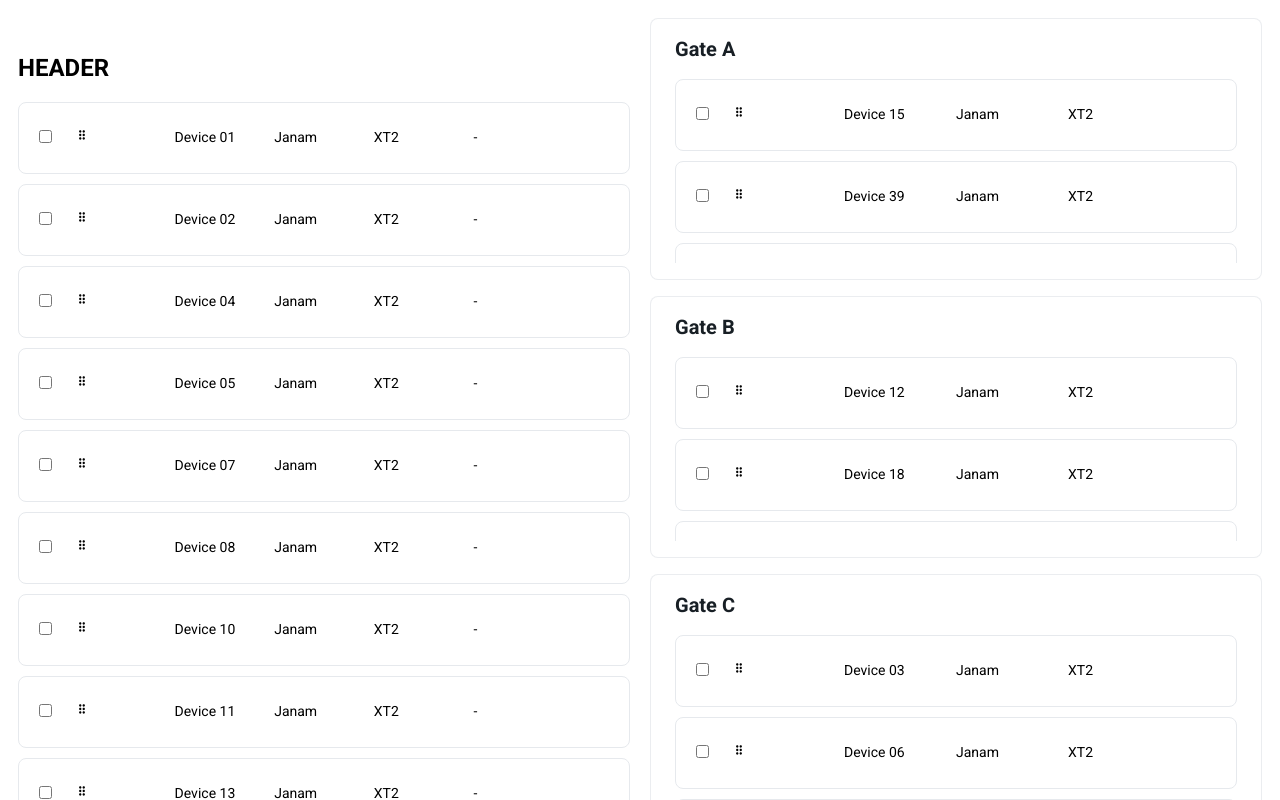
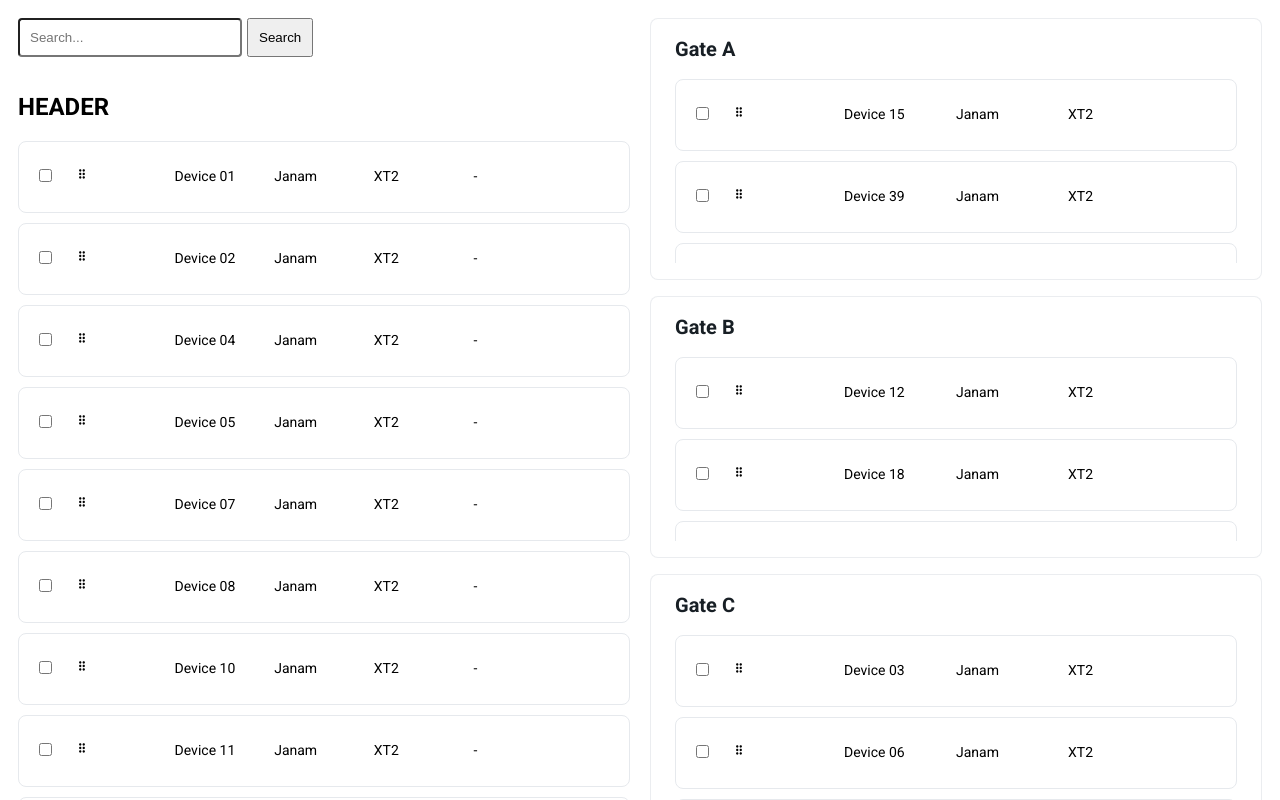
Before and after one commit to carlagromero/dnd-demo, a React (Vite) app: page / in a window 1280 px wide. Shown: the top 800 px of the page. Built offline with nearby package versions, Linux system fonts and the light colour scheme.

Commit message:
feat: add SearchBar component

```diff
--- a/src/components/DnDTable/DnDList.tsx
+++ b/src/components/DnDTable/DnDList.tsx
@@ -8,6 +8,7 @@ interface DnDListProps {
   items: EquipmentsInterface[];
   setAllItems: React.Dispatch<React.SetStateAction<EquipmentsInterface[]>>;
   id: number;
+  name: string;
   fieldsToShow: string[];
   showHeader: boolean;
 }
@@ -16,6 +17,7 @@ const DnDList: React.FC<DnDListProps> = ({
   items,
   setAllItems,
   id,
+  name,
   fieldsToShow,
   showHeader,
 }) => {
@@ -24,15 +26,16 @@ const DnDList: React.FC<DnDListProps> = ({
   const [{ isOver }, drop] = useDrop(
     {
       accept: id !== 0 ? "ITEM" : "",
-      drop: (item: { id: number; ids?: number[] }) => {
-        const itemsToMove = item.ids || [item.id];
+      drop: (item: { ids?: number[] }) => {
+        const itemsToMove = item.ids;
+
         setAllItems((prevItems) =>
           prevItems.map((i) =>
-            itemsToMove.includes(i.id)
+            itemsToMove?.includes(i.id)
               ? {
                   ...i,
                   assignedTo: id,
-                  assignedToName: id === 1 ? "Gate A" : "Gate B",
+                  assignedToName: name,
                 }
               : i
           )
@@ -67,7 +70,7 @@ const DnDList: React.FC<DnDListProps> = ({
           <DnDListItems
             key={item.id}
             item={item}
-            origin={id}
+            assignedTo={id}
             fieldsToShow={fieldsToShow}
             handleCheckboxChange={handleCheckboxChange}
             isSelected={selectedItems.includes(item.id)}
--- a/src/components/DnDTable/DnDListItem.tsx
+++ b/src/components/DnDTable/DnDListItem.tsx
@@ -9,7 +9,7 @@ import { MdOutlineDragIndicator } from "react-icons/md";
 
 interface DnDListItemsProps {
   item: EquipmentsInterface;
-  origin: number;
+  assignedTo: number;
   fieldsToShow: string[];
   handleCheckboxChange: (itemId: number) => void;
   isSelected: boolean;
@@ -19,7 +19,7 @@ interface DnDListItemsProps {
 
 const DnDListItem: React.FC<DnDListItemsProps> = ({
   item,
-  origin,
+  assignedTo,
   fieldsToShow,
   handleCheckboxChange,
   isSelected,
@@ -30,9 +30,7 @@ const DnDListItem: React.FC<DnDListItemsProps> = ({
     () => ({
       type: "ITEM",
       item: {
-        id: item.id,
         ids: selectedItems.includes(item.id) ? selectedItems : [item.id],
-        origin,
       },
       end: (_draggedItem, monitor) => {
         const dropResult = monitor.getDropResult();
@@ -43,12 +41,10 @@ const DnDListItem: React.FC<DnDListItemsProps> = ({
       collect: (monitor) => ({
         isDragging: monitor.isDragging(),
       }),
-      canDrag: () => !item.assignedTo || origin !== 0,
+      canDrag: () => !item.assignedTo || assignedTo !== 0,
     }),
     [item, selectedItems]
   );
-
-  console.log("fieldsToShow.length", fieldsToShow);
 
   return (
     <StyledDnDListItemRow
--- /dev/null
+++ b/src/components/SearchBar/SearchBar.tsx
@@ -0,0 +1,35 @@
+import React, { useState } from "react";
+
+interface SearchBarProps {
+  onSearch: (query: string) => void; // Función que se llama al buscar
+}
+
+const SearchBar: React.FC<SearchBarProps> = ({ onSearch }) => {
+  const [query, setQuery] = useState<string>("");
+
+  const handleInputChange = (event: React.ChangeEvent<HTMLInputElement>) => {
+    setQuery(event.target.value);
+  };
+
+  const handleSearch = (event: React.FormEvent<HTMLFormElement>) => {
+    event.preventDefault();
+    onSearch(query);
+  };
+
+  return (
+    <form onSubmit={handleSearch}>
+      <input
+        type="text"
+        value={query}
+        onChange={handleInputChange}
+        placeholder="Search..."
+        style={{ padding: "10px", width: "200px", borderRadius: "4px" }} // Estilo simple
+      />
+      <button type="submit" style={{ padding: "10px", marginLeft: "5px" }}>
+        Search
+      </button>
+    </form>
+  );
+};
+
+export default SearchBar;
--- a/src/layouts/Equipments.tsx
+++ b/src/layouts/Equipments.tsx
@@ -1,23 +1,46 @@
 import { DndProvider } from "react-dnd";
 import { HTML5Backend } from "react-dnd-html5-backend";
 import { DnDList } from "../components/DnDTable";
-import { useState } from "react";
+import { useEffect, useState } from "react";
 import { equipments } from "../data/equipments";
 import { gates } from "../data/gates";
 import { Container, SideContainer } from "./Equipments.style";
 import { Card } from "../components/Card";
+import SearchBar from "../components/SearchBar/SearchBar";
 
 export default function Equipments() {
   const [allItems, setAllItems] = useState(equipments);
+  const [filteredItems, setFilteredItems] = useState(equipments);
+  const [lastQuery, setLastQuery] = useState("");
+
+  const handleSearch = (query: string) => {
+    setLastQuery(query);
+    const lowerCaseQuery = query.toLowerCase();
+    const filtered = allItems.filter(
+      (item) =>
+        item.name.toLowerCase().includes(lowerCaseQuery) ||
+        item.brand.toLowerCase().includes(lowerCaseQuery) ||
+        item.model.toLowerCase().includes(lowerCaseQuery)
+    );
+
+    setFilteredItems(filtered);
+  };
+
+  useEffect(() => {
+    handleSearch(lastQuery);
+  // eslint-disable-next-line react-hooks/exhaustive-deps
+  }, [allItems]);
 
   return (
     <Container>
       <DndProvider backend={HTML5Backend}>
         <SideContainer>
           <div style={{ marginBottom: "10px" }}>
+            <SearchBar onSearch={handleSearch} />
             <DnDList
               id={0}
-              items={allItems}
+              name="source"
+              items={filteredItems}
               setAllItems={setAllItems}
               fieldsToShow={["name", "brand", "model", "assignedToName"]}
               showHeader
@@ -30,6 +53,7 @@ export default function Equipments() {
             <Card title={gate.name} key={gate.id}>
               <DnDList
                 id={gate.id}
+                name={gate.name}
                 items={allItems.filter((i) => i.assignedTo === gate.id)}
                 setAllItems={setAllItems}
                 fieldsToShow={["name", "brand", "model"]}
```
Also changed, not shown: src/components/DnDTable/DnDHeader.tsx (added, +7 -0 lines).
